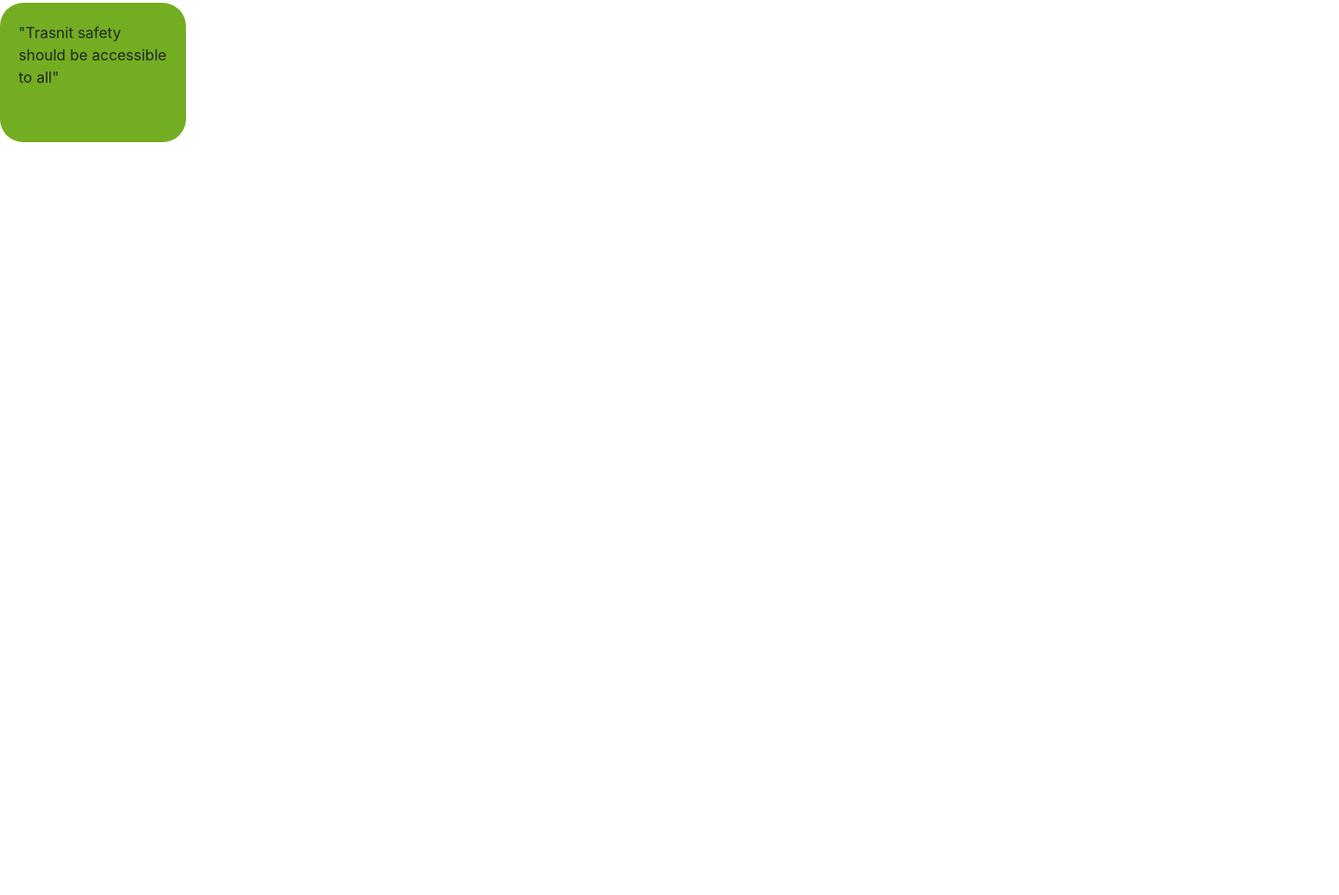
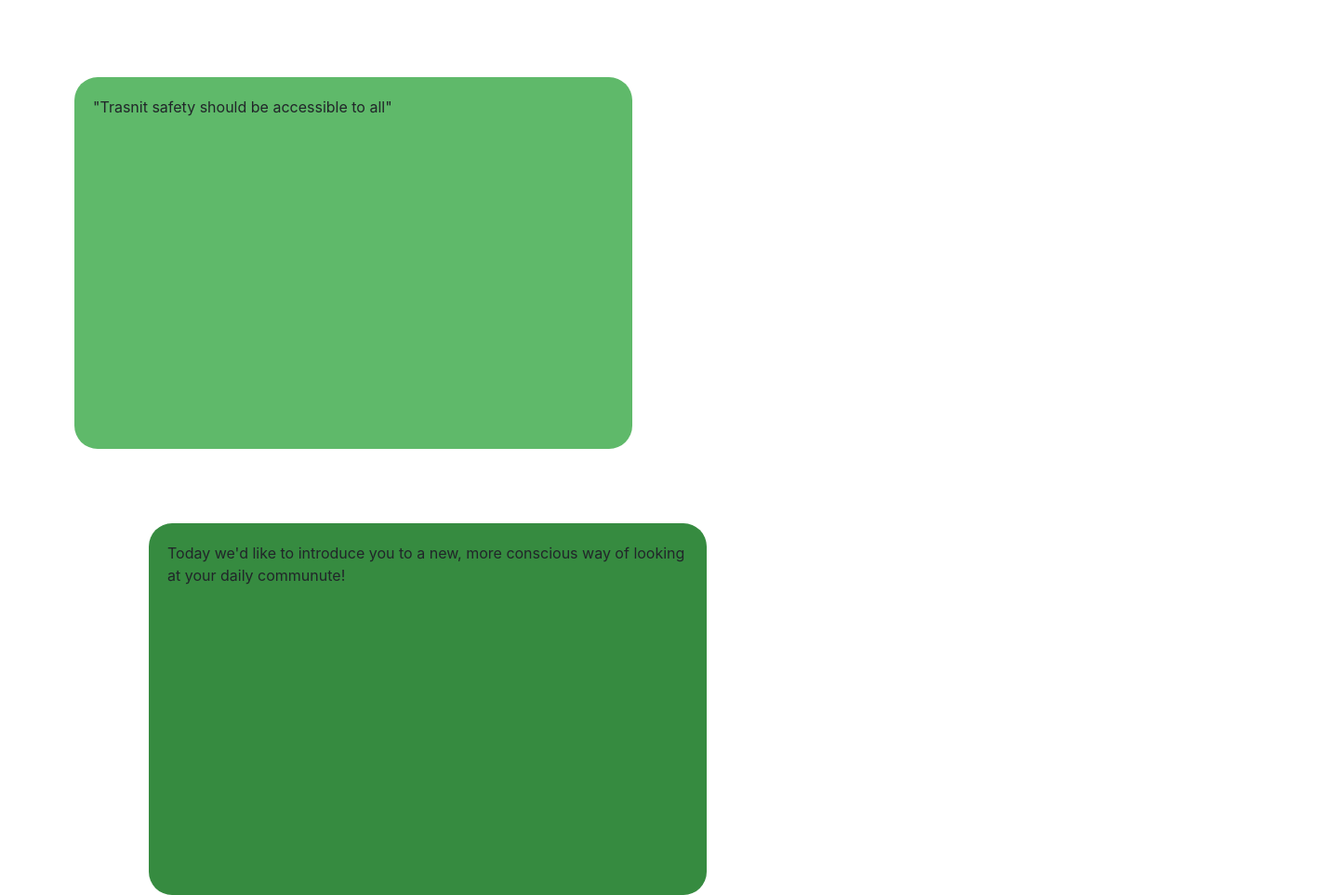
Before and after one commit to NocturnalKing/SFHacks, a plain HTML site: page website.html in a window 1280 px wide. Shown: the part 250-1213 px from the top of the page at 93% size, 1440 px wide, since content can reach past the window. Before the commit the page ends 800 px from the top, so only its background shows below. Drawn offline with nearby package versions, Linux system fonts and the light colour scheme.

Commit message:
green box 2
green box 2

```diff
--- a/styles.css
+++ b/styles.css
@@ -8,8 +8,7 @@ body {
     color: red;
   }
 
-<<<<<<< HEAD
-=======
+
     /**************** Fonts  ****************/
     /*
     - Roboto Slab
@@ -43,14 +42,20 @@ body {
 
   }
 
-
+/* green box*/
 #rcorners1{
 border-radius: 25px;
-background: #73AD21;
+background: #5FB96A;
 padding: 20px;
 width: 200px;
 height: 150px;
 }
 
-
->>>>>>> 2aaf373fe55fc3bacfa363915e69197f2ccaa0fd
+/* 2nd green box*/
+#rcorners2{
+  border-radius: 25px;
+  background: #368b40;
+  padding: 20px;
+  width: 200px;
+  height: 150px;
+  }
--- a/website.html
+++ b/website.html
@@ -68,9 +68,10 @@
   </div>
 </nav>
 
+<!--    Navbar Ending   -->
 
 
-<!--    Navbar Ending   -->
+
 
 <style>
 h1 {
@@ -85,6 +86,10 @@ p {
 }
 </style>
 </head>
+
+
+
+
 
 <body>
 <h1 align="center">Where do you want to go today?</h1>
@@ -102,19 +107,50 @@ p {
   <style>
     #rcorners1 {
       border-radius: 25px;
-      background: #73AD21;
+      background: #5FB96A;
       padding: 20px;
-      width: 200px;
-      height: 150px;
+      width: 600px;
+      height: 400px;
     }
   </style>
 </head>
+
+<head>
+</head>
+
 <body>
-  <div id="rcorners1">
+   <div style = "position:relative; left:80px; top:80px;">
+       <div id="rcorners1">
     "Trasnit safety should be accessible to all"
-  </div>
+   </div>
 </body>
+
+<!--    2nd-greenbox    -->
+<head>
+  <meta charset="UTF-8">
+  <meta name="viewport" content="width=device-width, initial-scale=1.0">
+  <title>Styled Box</title>
+  <style>
+    #rcorners2 {
+      border-radius: 25px;
+      background: #368b40;
+      padding: 20px;
+      width: 600px;
+      height: 400px;
+    }
+  </style>
+</head>
+
+<head>
+</head>
+
+<body>
+   <div style = "position:relative; left:80px; top:80px;">
+       <div id="rcorners2">
+    Today we'd like to introduce you to a new, more conscious way of looking at your daily communute!
+   </div>
 </body>
 
 
+</body>
 </html>
```
